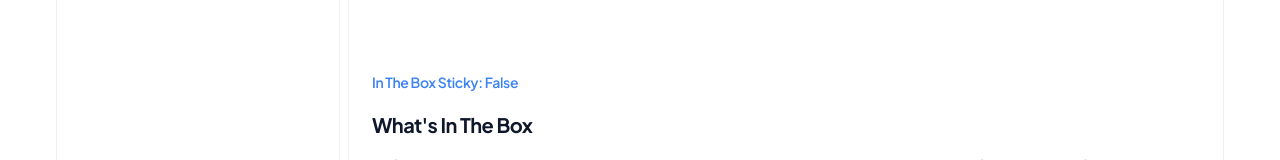
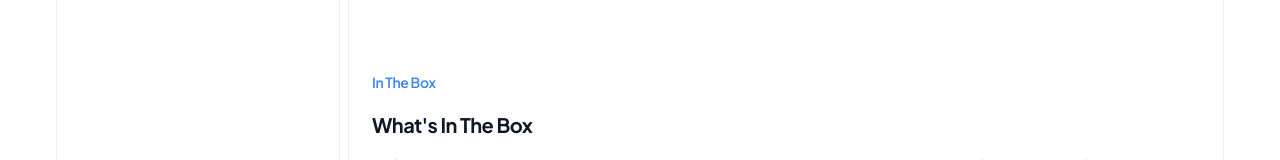
Before and after one commit to rogelcristobal/digiDirect-vite, a React (Vite) app: page / in a window 1280 px wide. Shown: the part 326-486 px from the top of the page. Built offline with nearby package versions, Linux system fonts and the light colour scheme.

Commit message:
added some style when stick

```diff
--- a/src/components/Section.jsx
+++ b/src/components/Section.jsx
@@ -4,7 +4,7 @@ import { useInView } from "react-intersection-observer";
 
 const Section = ({ title, children, category, child }) => {
   const [sticky, setSticky] = useState(false);
-  const { ref, inView, entry } = useInView();
+  const { ref, entry } = useInView();
   const parentRef = useRef(null);
   useEffect(() => {
     const handleScroll = () => {
@@ -26,9 +26,9 @@ const Section = ({ title, children, category, child }) => {
       {category && (
         <p
           {...(category && { ref: ref })}
-          className={`sticky  top-5 transition-all duration-300 ease-in-out  w-fit z-30 text-sm leading-[24px] tracking-tight font-semibold mb-3 capitalize lg:mb-4 text-blue-500 font-plus`}
+          className={`sticky  top-5 transition-all duration-300 ease-in-out  w-fit z-30 ${sticky?'text-base text-slate-900 font-bold':'text-sm text-blue-500 font-semibold'} leading-[24px] tracking-tight  mb-3 capitalize lg:mb-4  font-plus`}
         >
-         {category} sticky: {String(sticky)}
+         {category}
         </p>
       )}
 
```
